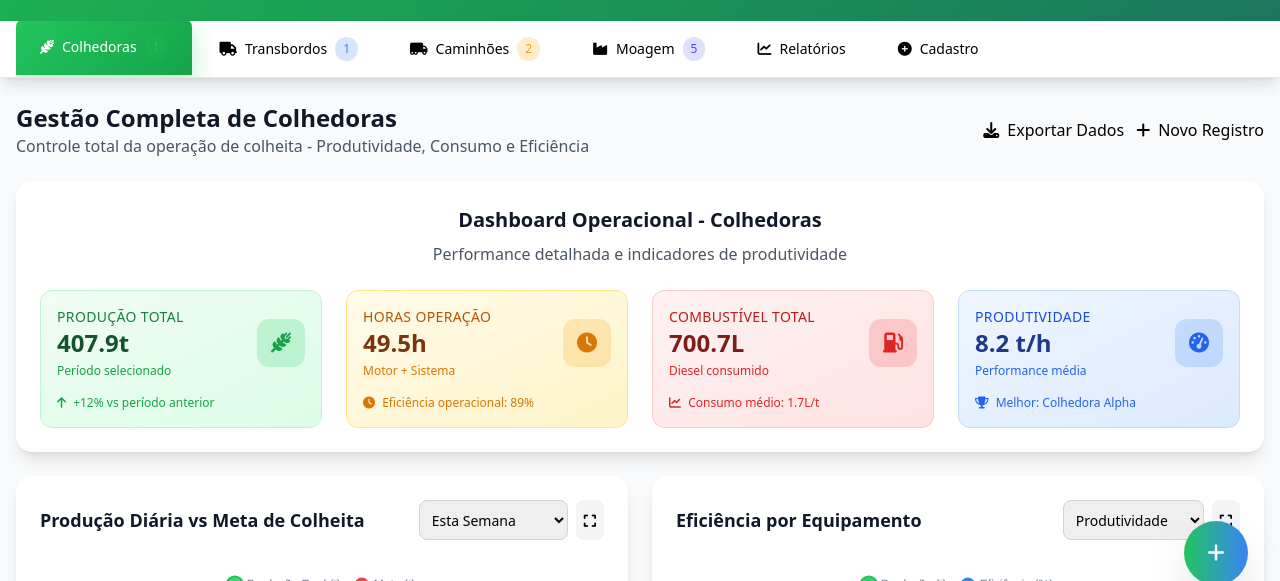
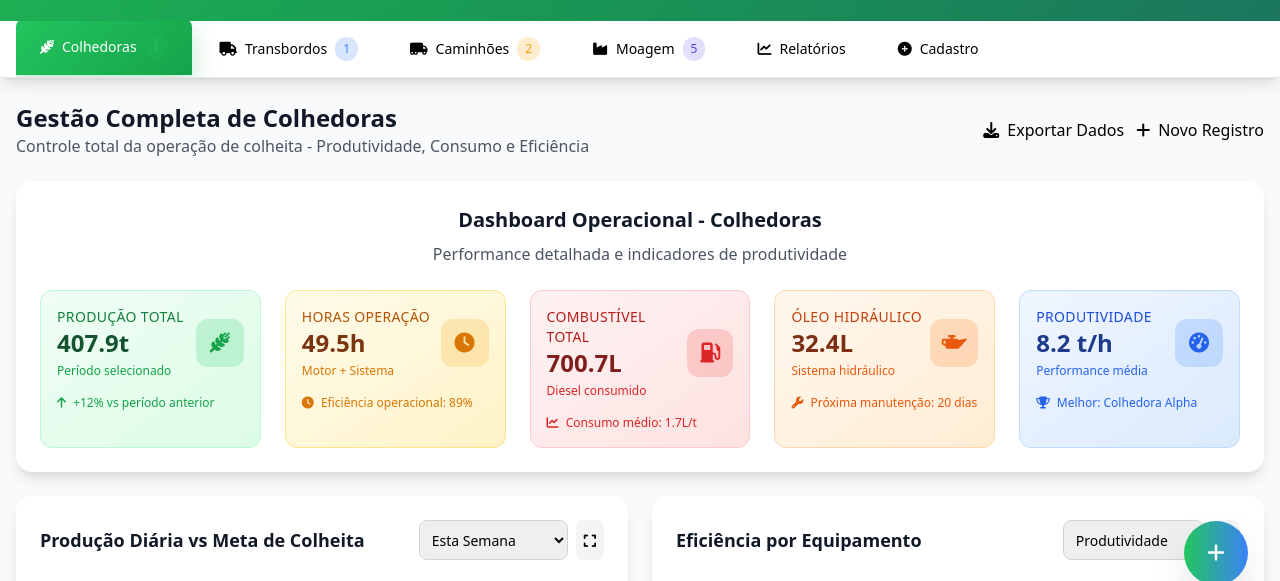
Before and after one commit to GutembergGomes/TEST-ELENILDO, a plain HTML site: page index.html in a window 1280 px wide. Shown: the part 183-764 px from the top of the page. Drawn offline with nearby package versions, Linux system fonts and the light colour scheme; animation ran at ten frames a second.

Commit message:
Update index.html

```diff
--- a/index.html
+++ b/index.html
@@ -401,7 +401,7 @@
                             <p class="text-gray-600 dark:text-gray-400">Performance detalhada e indicadores de produtividade</p>
                         </div>
 
-                        <div class="grid grid-cols-1 md:grid-cols-2 lg:grid-cols-4 gap-6">
+                        <div class="grid grid-cols-1 md:grid-cols-2 lg:grid-cols-5 gap-6">
                             <div class="metric-card bg-gradient-to-br from-green-50 to-green-100 dark:from-green-900/20 dark:to-green-800/20 rounded-xl p-4 border border-green-200 dark:border-green-700">
                                 <div class="flex items-center justify-between">
                                     <div>
@@ -455,6 +455,25 @@
                                     <div class="text-xs text-red-600 dark:text-red-400">
                                         <i class="fas fa-chart-line mr-1"></i>
                                         <span id="colhedorasConsumoMedio">Consumo médio: 15.2L/t</span>
+                                    </div>
+                                </div>
+                            </div>
+
+                            <div class="metric-card bg-gradient-to-br from-orange-50 to-orange-100 dark:from-orange-900/20 dark:to-orange-800/20 rounded-xl p-4 border border-orange-200 dark:border-orange-700">
+                                <div class="flex items-center justify-between">
+                                    <div>
+                                        <p class="text-sm font-medium text-orange-700 dark:text-orange-300 uppercase tracking-wide">Óleo Hidráulico</p>
+                                        <p class="text-2xl font-bold text-orange-900 dark:text-orange-100" id="colhedorasHidraulico">0L</p>
+                                        <p class="text-xs text-orange-600 dark:text-orange-400 mt-1">Sistema hidráulico</p>
+                                    </div>
+                                    <div class="w-12 h-12 bg-orange-500/20 rounded-xl flex items-center justify-center">
+                                        <i class="fas fa-oil-can text-xl text-orange-600"></i>
+                                    </div>
+                                </div>
+                                <div class="mt-4">
+                                    <div class="text-xs text-orange-600 dark:text-orange-400">
+                                        <i class="fas fa-wrench mr-1"></i>
+                                        <span id="colhedorasManutencao">Próxima manutenção: 20 dias</span>
                                     </div>
                                 </div>
                             </div>
@@ -1695,11 +1714,13 @@
                 this.updateElement('colhedorasProducaoTotal', totalProducao.toFixed(1) + 't');
                 this.updateElement('colhedorasHorasTotal', totalHoras.toFixed(1) + 'h');
                 this.updateElement('colhedorasCombustivel', totalCombustivel.toFixed(1) + 'L');
+                this.updateElement('colhedorasHidraulico', totalHidraulico.toFixed(1) + 'L');
                 this.updateElement('colhedorasProdutividade', produtividade.toFixed(1) + ' t/h');
                 this.updateElement('colhedorasConsumoMedio', `Consumo médio: ${consumoMedio.toFixed(1)}L/t`);
                 this.updateElement('colhedorasEficienciaHoras', `Eficiência operacional: ${eficienciaHoras}%`);
                 this.updateElement('colhedorasMelhorPerf', 'Melhor: Colhedora Alpha');
                 this.updateElement('colhedorasProducaoTrend', '+12% vs período anterior');
+                this.updateElement('colhedorasManutencao', 'Próxima manutenção: 20 dias');
             }
 
             updateTransbordosMetrics(weekData) {
```
